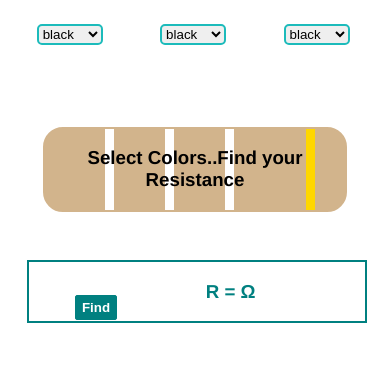
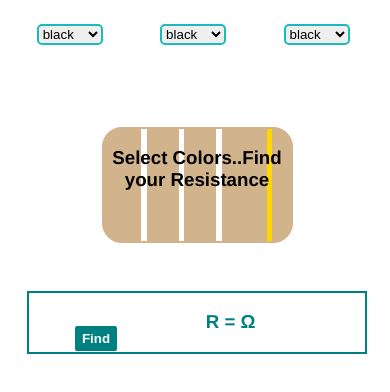
Before and after one commit to pratimaasapkota/Resistance-Calculated, a plain HTML site: page index.html in a window 390 px wide. Drawn offline with Linux system fonts and the light colour scheme.

Commit message:
css update

```diff
--- a/style.css
+++ b/style.css
@@ -92,12 +92,3 @@ body{
     font-weight: bold;
     cursor: pointer;
   }
-  @media screen and (max-width:600px){
-    .slogan{
-      margin: auto;
-      margin-top: 1em;
-      width: 80%;
-      height: auto;
-    }
-
-  }
```
